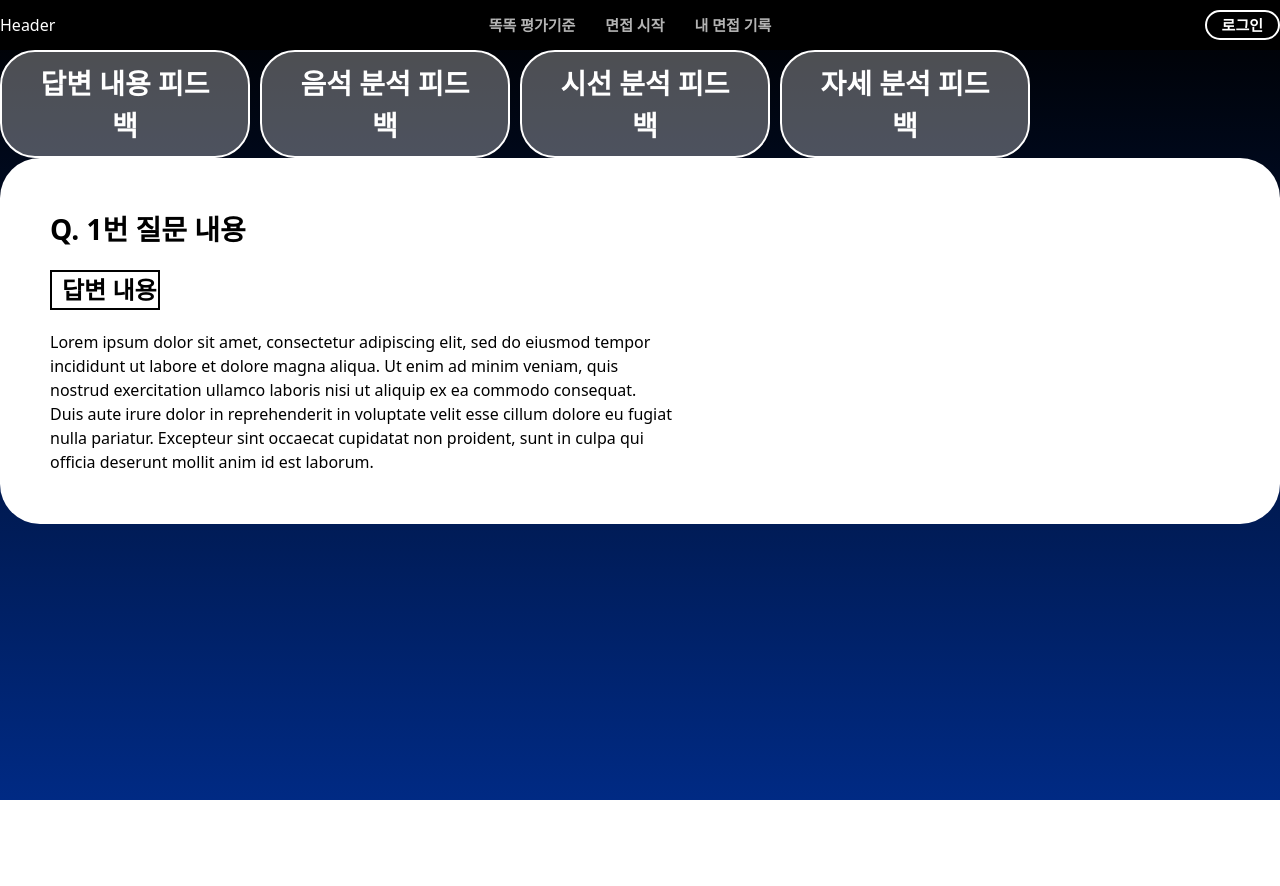
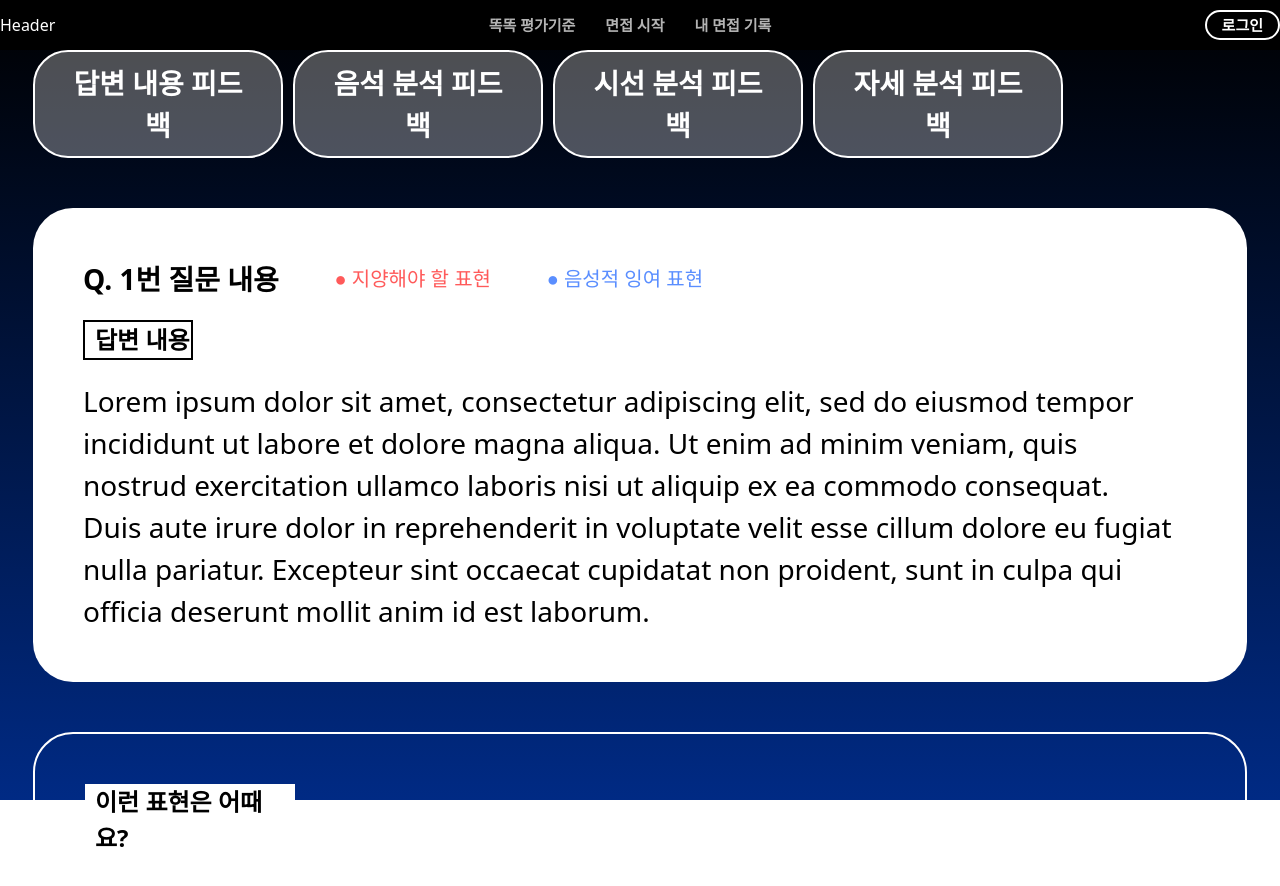
Before and after one commit to minibxx/BBoglePops_DDock, a React (Vite) app: page /result in a window 1280 px wide. Shown: the top 886 px of the page. Before the commit the page ends 800 px from the top, so only its background shows below. Built offline with nearby package versions, Linux system fonts and the light colour scheme.

Commit message:
style: 음성 분석 페이지 화면 구현 완료

```diff
--- a/src/components/result/Answer.jsx
+++ b/src/components/result/Answer.jsx
@@ -1,6 +1,7 @@
 import React from 'react'
 import styled from 'styled-components';
 import Typo from '@components/Typography'
+import AnswerFeedback from './AnswerFeedback';
 
 const RectBorder = styled.div`
     border: 2px solid black;
@@ -12,15 +13,16 @@ const RectBorder = styled.div`
 function Answer() {
   return (
     <>
-        <div className='p-[50px] bg-white rounded-[40px]'>
-            <div>
+        <div className='p-[50px] bg-white rounded-[40px] mt-[50px]'>
+            <div className='flex items-center gap-[5%]'>
                 <Typo title={'Q. 1번 질문 내용'} type={'body7'} />
-
+                <div className='text-[#FF5A5A] text-[20px]'>● 지양해야 할 표현</div>
+                <div className='text-[#5A8EFF] text-[20px]'>● 음성적 잉여 표현</div>
             </div>
             <RectBorder>
                 <Typo title={'답변 내용'} type={'body8'} />
             </RectBorder>
-            <div>
+            <div className='text-[28px]'>
             Lorem ipsum dolor sit amet, consectetur adipiscing elit, sed do eiusmod tempor <br/>
             incididunt ut labore et dolore magna aliqua. Ut enim ad minim veniam, quis<br/>
             nostrud exercitation ullamco laboris nisi ut aliquip ex ea commodo consequat. <br/>
@@ -29,6 +31,7 @@ function Answer() {
             officia deserunt mollit anim id est laborum.
             </div>
         </div>
+        <AnswerFeedback/>
     </>
   )
 }
--- /dev/null
+++ b/src/components/result/AnswerFeedback.jsx
@@ -0,0 +1,80 @@
+import React from 'react'
+import styled from 'styled-components';
+import Typo from '@components/Typography'
+
+
+const RectBorder = styled.div`
+    width: 210px;
+    margin-bottom: 30px;
+    padding-left: 10px;
+    background-color: white;
+    color: black;
+`;
+
+const RectBorder2 = styled.div`
+    width: 155px;
+    margin-bottom: 30px;
+    padding-left: 10px;
+    background-color: white;
+    color: black;
+`;
+
+const FeedbackBox = styled.div`
+    padding: 50px ;
+    border-radius: 40px;
+    border: 2px solid white;
+    color: white;
+    margin-top: 50px;
+`;
+
+const FeedbackDetailBoxs = styled.div`
+    font-size: 22px;
+    display: grid;
+    grid-template-columns: repeat(4, 1fr);
+    grid-gap: 20px;
+    `;
+
+const FeedbackDetailBox = styled.div`
+    text-align: center;
+    box-shadow: 0 0 10px white;
+    border-radius: 10px;
+    padding: 20px;
+`;
+
+function AnswerFeedback() {
+    return (
+        <>
+            <FeedbackBox>
+                <RectBorder>
+                    <Typo title={'이런 표현은 어때요?'} type={'body8'} />
+                </RectBorder>
+                <FeedbackDetailBoxs>
+                    <FeedbackDetailBox>부적절 - 적절</FeedbackDetailBox>
+                    <FeedbackDetailBox>부적절 - 적절</FeedbackDetailBox>
+                    <FeedbackDetailBox>부적절 - 적절</FeedbackDetailBox>
+                    <FeedbackDetailBox>부적절 - 적절</FeedbackDetailBox>
+                    <FeedbackDetailBox>부적절 - 적절</FeedbackDetailBox>
+                    <FeedbackDetailBox>부적절 - 적절</FeedbackDetailBox>
+                    <FeedbackDetailBox>부적절 - 적절</FeedbackDetailBox>
+                    <FeedbackDetailBox>부적절 - 적절</FeedbackDetailBox>
+                </FeedbackDetailBoxs>
+            </FeedbackBox>
+
+            <FeedbackBox>
+                <RectBorder2>
+                    <Typo title={'답변 내용 총평'} type={'body8'} />
+                </RectBorder2>
+                <div className='text-[28px]'>
+                    Lorem ipsum dolor sit amet, consectetur adipiscing elit, sed do eiusmod tempor <br />
+                    incididunt ut labore et dolore magna aliqua. Ut enim ad minim veniam, quis<br />
+                    nostrud exercitation ullamco laboris nisi ut aliquip ex ea commodo consequat. <br />
+                    Duis aute irure dolor in reprehenderit in voluptate velit esse cillum dolore eu fugiat <br />
+                    nulla pariatur. Excepteur sint occaecat cupidatat non proident, sunt in culpa qui <br />
+                    officia deserunt mollit anim id est laborum.
+                </div>
+            </FeedbackBox>
+        </>
+    )
+}
+
+export default AnswerFeedback
--- a/src/components/result/Result.jsx
+++ b/src/components/result/Result.jsx
@@ -12,7 +12,7 @@ height: 100vh;
 background-image: linear-gradient(#000,#002A84);
 background-repeat : no-repeat;
 background-size : cover;
-z-index: -2;ㅋㅋ
+z-index: -2;
 `;
 
 function Result() {
@@ -20,8 +20,10 @@ function Result() {
     <>
       <Background />
       <Header />
-      <RSection/>
-      <Answer/>
+      <div className='w-[1214px] m-[auto]'>
+        <RSection/>
+        <Answer/>
+      </div>
     </>
   )
 }
```
